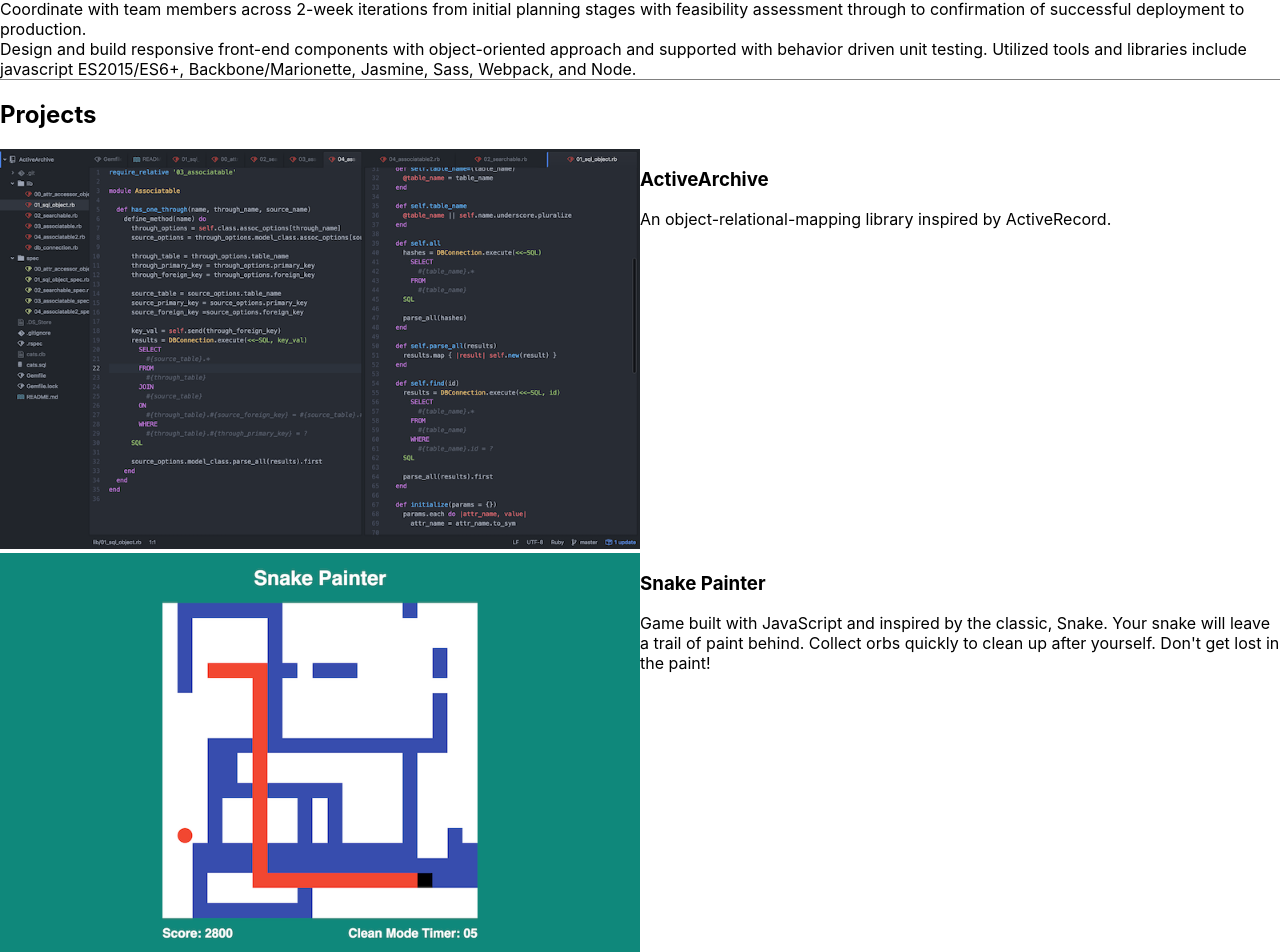
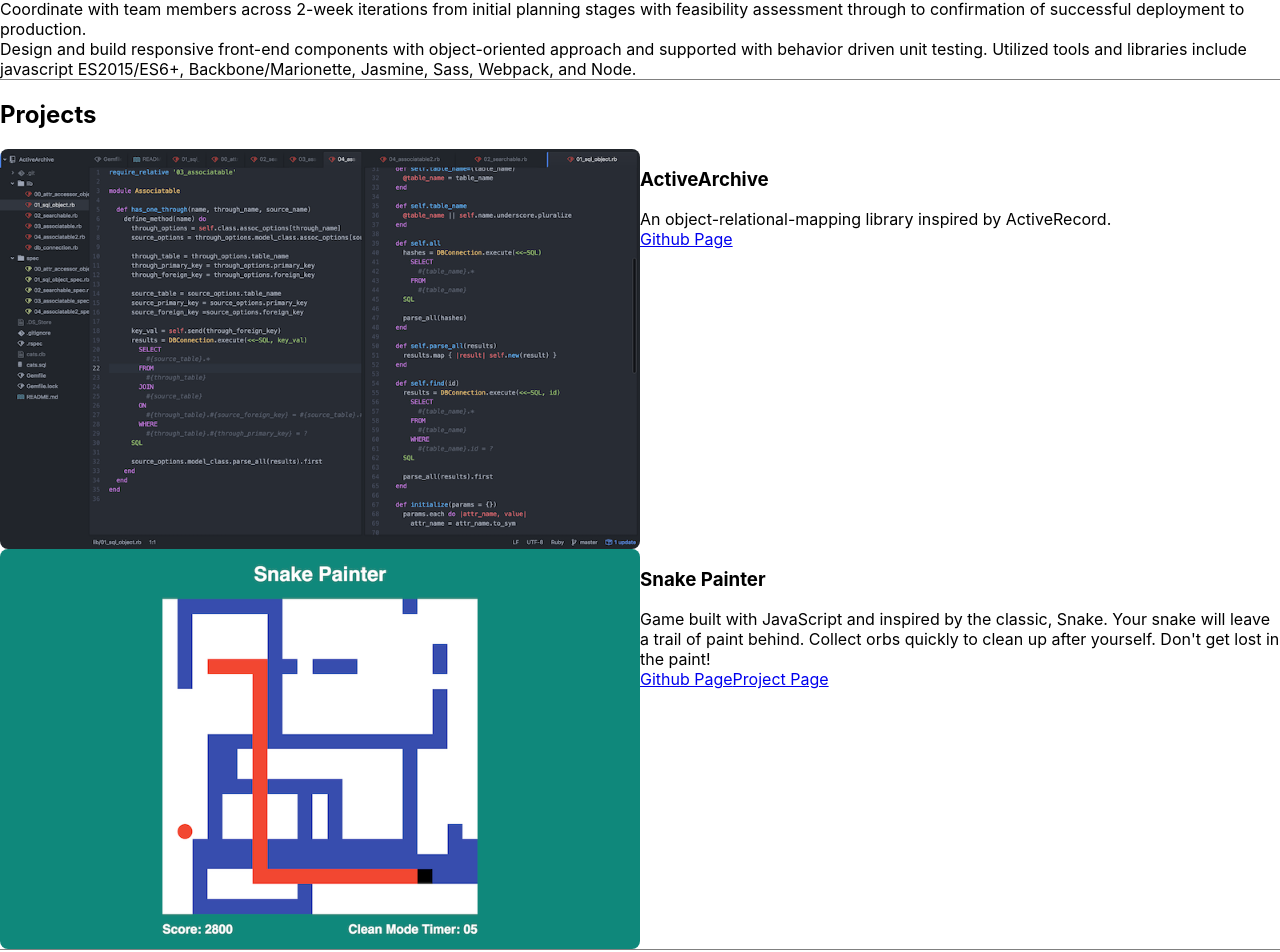
Before and after one commit to jaminc/portfolio-with-react, a React (Create React App) app: page / in a window 1280 px wide. Shown: the part 899-1851 px from the top of the page. Built offline with nearby package versions, Linux system fonts and the light colour scheme.

Commit message:
Add links to projects

```diff
--- a/src/components/project/Project.tsx
+++ b/src/components/project/Project.tsx
@@ -7,13 +7,16 @@ import styles from "./project.module.css";
 const Project = ({ project }: { project: ProjectType }): ReactElement => {
   return (
     <div className={styles.container}>
-      <div>
+      <a href={project.pageLink || project.sourceCodeLink}>
         <img src={project.imgSrc} alt="" className={styles.image} />
-      </div>
-
+      </a>
       <div>
         <h3>{project.title}</h3>
         <div>{project.description}</div>
+        <div>
+          <a href={project.sourceCodeLink}>Github Page</a>
+          {project.pageLink && <a href={project.pageLink}>Project Page</a>}
+        </div>
       </div>
     </div>
   );
--- a/src/components/project/project.module.css
+++ b/src/components/project/project.module.css
@@ -4,5 +4,7 @@
 }
 
 .image {
+  display: block;
+  border-radius: 8px;
   max-width: 100%;
 }
```
